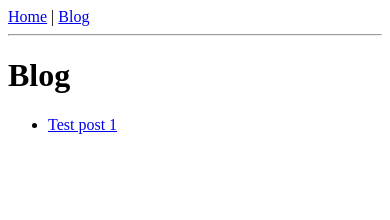
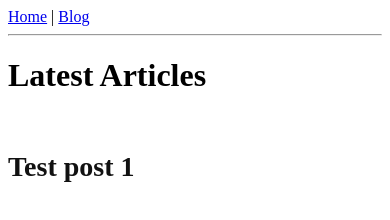
Before and after one commit to shalinirathoreart-netizen/hiranandani-communities, an Eleventy site: page blog.njk in a window 390 px wide. Built offline with nearby package versions, Linux system fonts and the light colour scheme; Eleventy itself is replaced by a stand-in of ours; files that its build step writes are made by us from their sources.

Commit message:
Update blog.njk

```diff
--- a/blog.njk
+++ b/blog.njk
@@ -4,12 +4,108 @@ title: Blog
 permalink: /blog/index.html
 ---
 
-<h1>Blog</h1>
+<h1 class="blog-heading">Latest Articles</h1>
 
-<ul>
-{% for post in collections.blog %}
-  <li>
-    <a href="{{ post.url }}">{{ post.data.title }}</a>
-  </li>
+<div class="blog-grid">
+
+{% for post in collections.blog | reverse %}
+
+  <div class="blog-card">
+
+    <a href="{{ post.url }}">
+      {% if post.data.image %}
+        <img src="{{ post.data.image }}" alt="{{ post.data.title }}" class="blog-image">
+      {% endif %}
+    </a>
+
+    <div class="blog-content">
+
+      {% if post.data.category %}
+        <span class="blog-category">{{ post.data.category }}</span>
+      {% endif %}
+
+      <h2 class="blog-title">
+        <a href="{{ post.url }}">{{ post.data.title }}</a>
+      </h2>
+
+      {% if post.data.excerpt %}
+        <p class="blog-excerpt">{{ post.data.excerpt }}</p>
+      {% endif %}
+
+    </div>
+
+  </div>
+
 {% endfor %}
-</ul>
+
+</div>
+
+<style>
+
+.blog-heading {
+  margin-bottom: 40px;
+}
+
+.blog-grid {
+  display: grid;
+  grid-template-columns: repeat(auto-fit, minmax(450px, 1fr));
+  gap: 50px;
+}
+
+.blog-card {
+  border-radius: 14px;
+  overflow: hidden;
+}
+
+.blog-image {
+  width: 100%;
+  height: 320px;
+  object-fit: cover;
+  border-radius: 14px;
+  transition: transform 0.3s ease;
+}
+
+.blog-card:hover .blog-image {
+  transform: scale(1.02);
+}
+
+.blog-content {
+  margin-top: 15px;
+}
+
+.blog-category {
+  font-size: 14px;
+  font-weight: bold;
+  color: #555;
+  display: inline-block;
+  margin-bottom: 8px;
+}
+
+.blog-title {
+  font-size: 28px;
+  line-height: 1.3;
+  margin: 10px 0;
+}
+
+.blog-title a {
+  text-decoration: none;
+  color: #111;
+}
+
+.blog-title a:hover {
+  color: #007bff;
+}
+
+.blog-excerpt {
+  font-size: 16px;
+  color: #555;
+  line-height: 1.6;
+}
+
+@media (max-width: 768px) {
+  .blog-grid {
+    grid-template-columns: 1fr;
+  }
+}
+
+</style>
```
